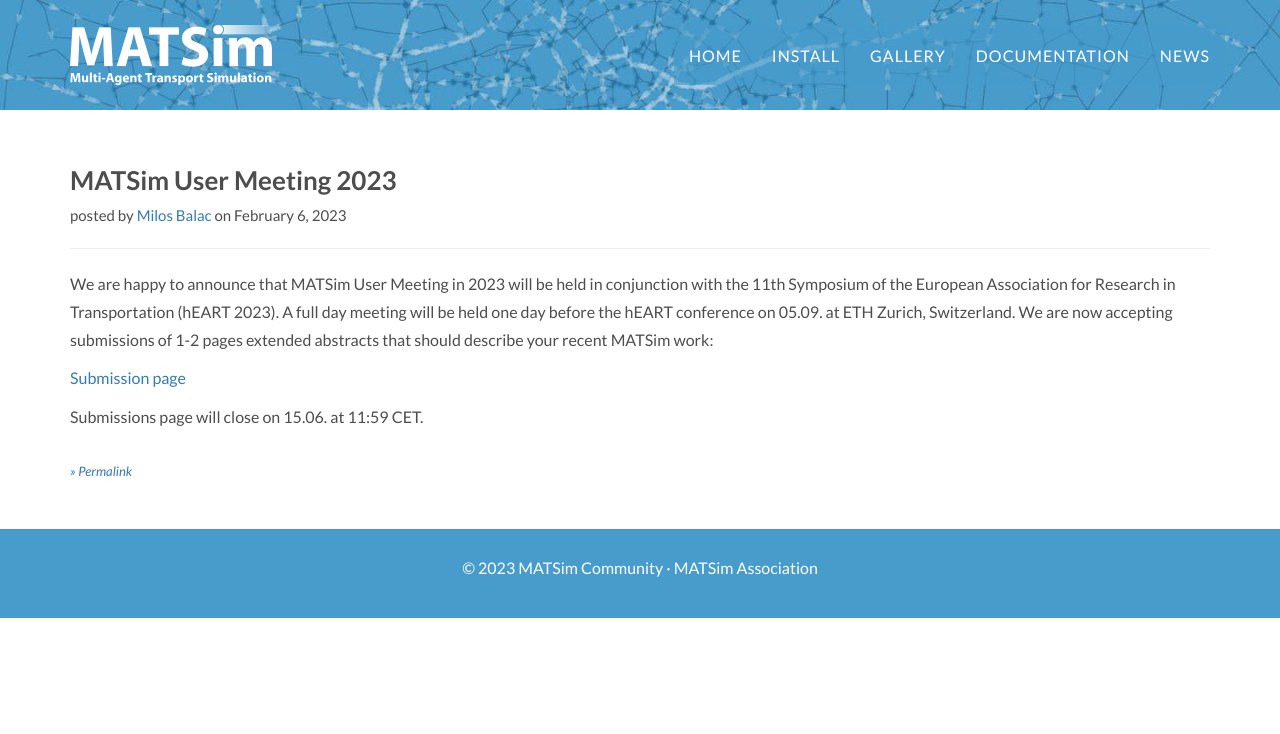
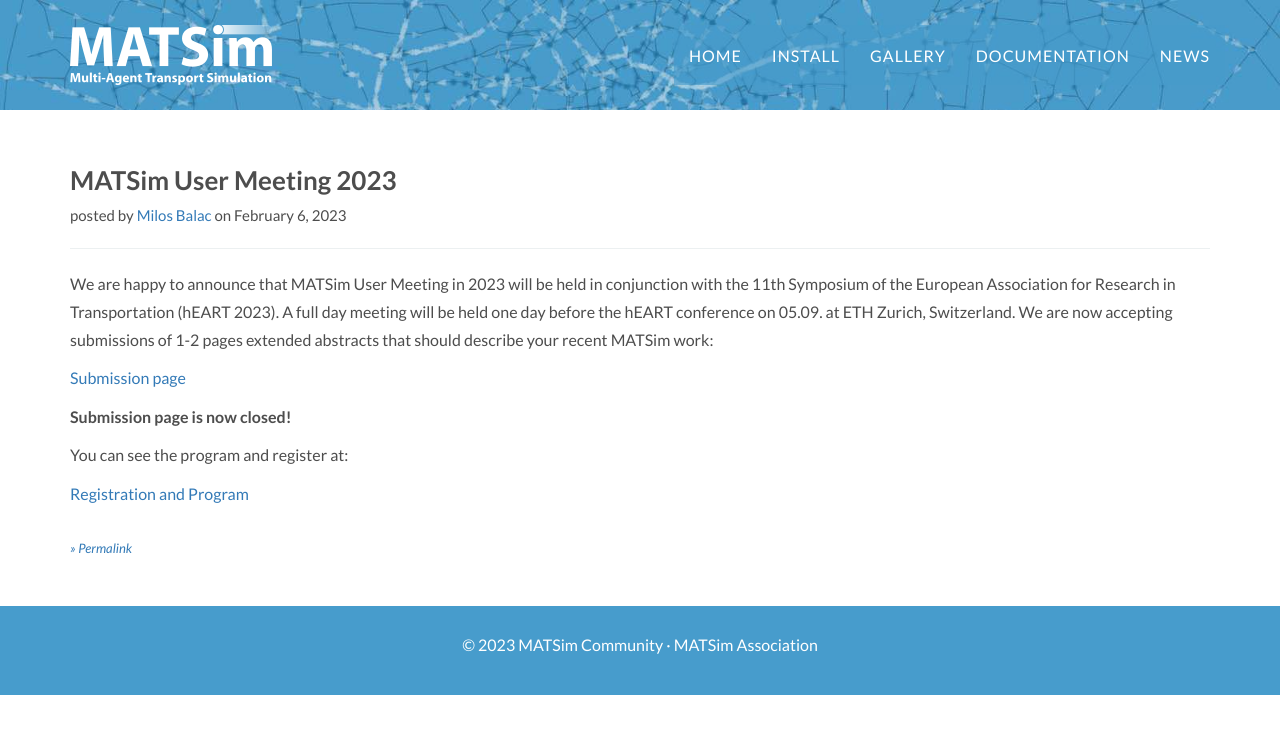
Before and after one commit to matsim-org/jekyll-website, a Jekyll site: the page built from _posts/2023-02-06-MUM23.md, in a window 1280 px wide. Shown: the top 734 px of the page. Built offline with Jekyll 4.4.1, drawn with Linux system fonts in a browser that asks for light colours; some web fonts are replaced.

Commit message:
Update 2023-02-06-MUM23.md

```diff
--- a/_posts/2023-02-06-MUM23.md
+++ b/_posts/2023-02-06-MUM23.md
@@ -2,7 +2,7 @@
 layout: post
 author: Milos Balac
 title: "MATSim User Meeting 2023"
-summary: "Submission page is now open for MUM 2023!"
+summary: "Registration page is now open for MUM 2023!"
 ---
 
 We are happy to announce that MATSim User Meeting in 2023 will be held in conjunction with the
@@ -10,4 +10,8 @@
 
 [Submission page](https://easychair.org/conferences/?conf=mum2023)
 
-Submissions page will close on 15.06. at 11:59 CET.
+**Submission page is now closed!**
+
+You can see the program and register at:
+
+[Registration and Program](https://heart2023.org/)
```
